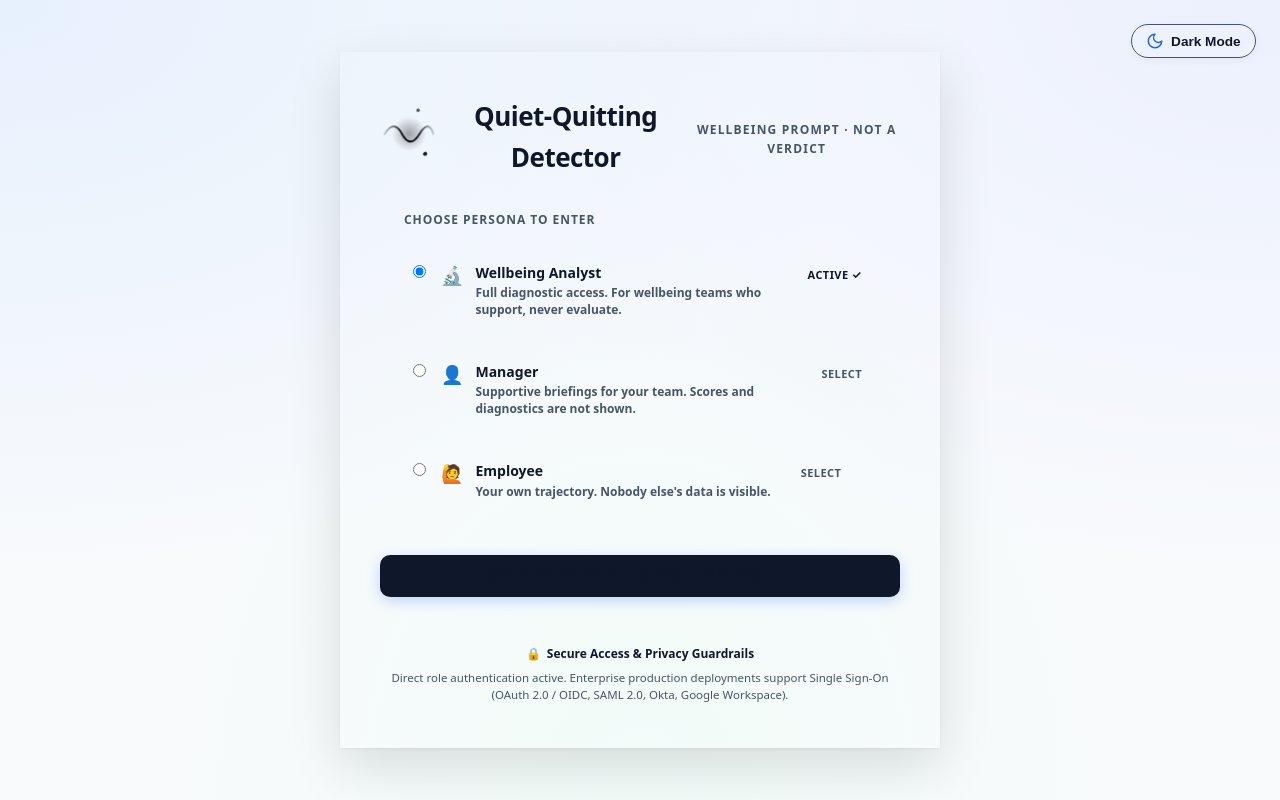
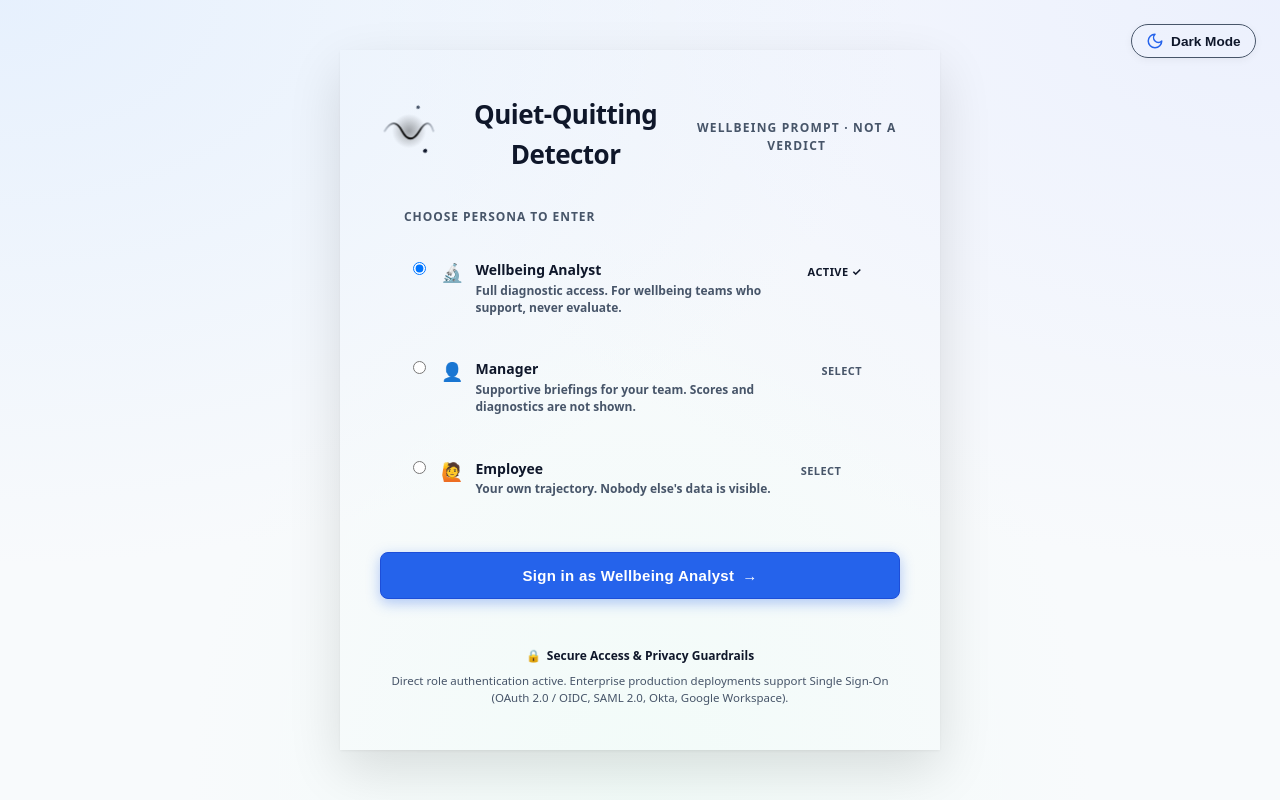
Before and after one commit to Athish2002/quiet-quitting-detector, a React (Vite) app in the folder frontend/: page / in a window 1280 px wide. Built offline with nearby package versions, Linux system fonts and the light colour scheme.

Commit message:
fix(ui): ensure bold high-contrast blue background with white font on role login button

```diff
--- a/frontend/src/components/ApiKeyGate.tsx
+++ b/frontend/src/components/ApiKeyGate.tsx
@@ -156,8 +156,24 @@ export function ApiKeyGate({ children }: { children: React.ReactNode }) {
           <button
             type="submit"
             className="btn btn--primary gate__submit-btn"
+            style={{
+              background: "#2563eb",
+              color: "#ffffff",
+              fontWeight: 700,
+              fontSize: "15px",
+              padding: "14px 20px",
+              borderRadius: "8px",
+              border: "1px solid #1d4ed8",
+              cursor: "pointer",
+              display: "flex",
+              alignItems: "center",
+              justifyContent: "center",
+              gap: "8px",
+              boxShadow: "0 4px 14px rgba(37, 99, 235, 0.35)",
+            }}
           >
-            Sign in as {ROLE_LABELS[selectedRole].label} &rarr;
+            <span>Sign in as {ROLE_LABELS[selectedRole].label}</span>
+            <span aria-hidden="true">&rarr;</span>
           </button>
         </form>
 
--- a/frontend/src/styles.css
+++ b/frontend/src/styles.css
@@ -3778,26 +3778,35 @@ input[type="range"]::-webkit-slider-thumb:hover {
 .gate__submit-btn {
   position: relative;
   overflow: hidden;
+  display: flex;
+  align-items: center;
+  justify-content: center;
+  gap: 8px;
+  width: 100%;
   padding: 14px 24px;
-  font-size: 14.5px;
+  font-size: 15px;
   font-weight: 700;
-  letter-spacing: 0.04em;
-  text-transform: uppercase;
-  background: var(--ink);
-  color: var(--paper);
-  border: 1px solid var(--rule);
+  letter-spacing: 0.02em;
+  border-radius: 8px;
+  background: #2563eb !important;
+  color: #ffffff !important;
+  border: 1px solid #1d4ed8 !important;
   cursor: pointer;
+  box-shadow: 0 4px 14px rgba(37, 99, 235, 0.35);
   transition: all 0.2s cubic-bezier(0.16, 1, 0.3, 1);
 }
 
 .gate__submit-btn:hover:not(:disabled) {
+  background: #1d4ed8 !important;
+  color: #ffffff !important;
   transform: translateY(-2px);
-  box-shadow: 0 8px 24px rgba(0, 0, 0, 0.18);
-  border-color: var(--accent);
+  box-shadow: 0 8px 24px rgba(29, 78, 216, 0.45);
+  border-color: #1e40af !important;
 }
 
 .gate__submit-btn:active:not(:disabled) {
   transform: translateY(0);
+  background: #1e40af !important;
 }
 
 .gate__input-field {
```
